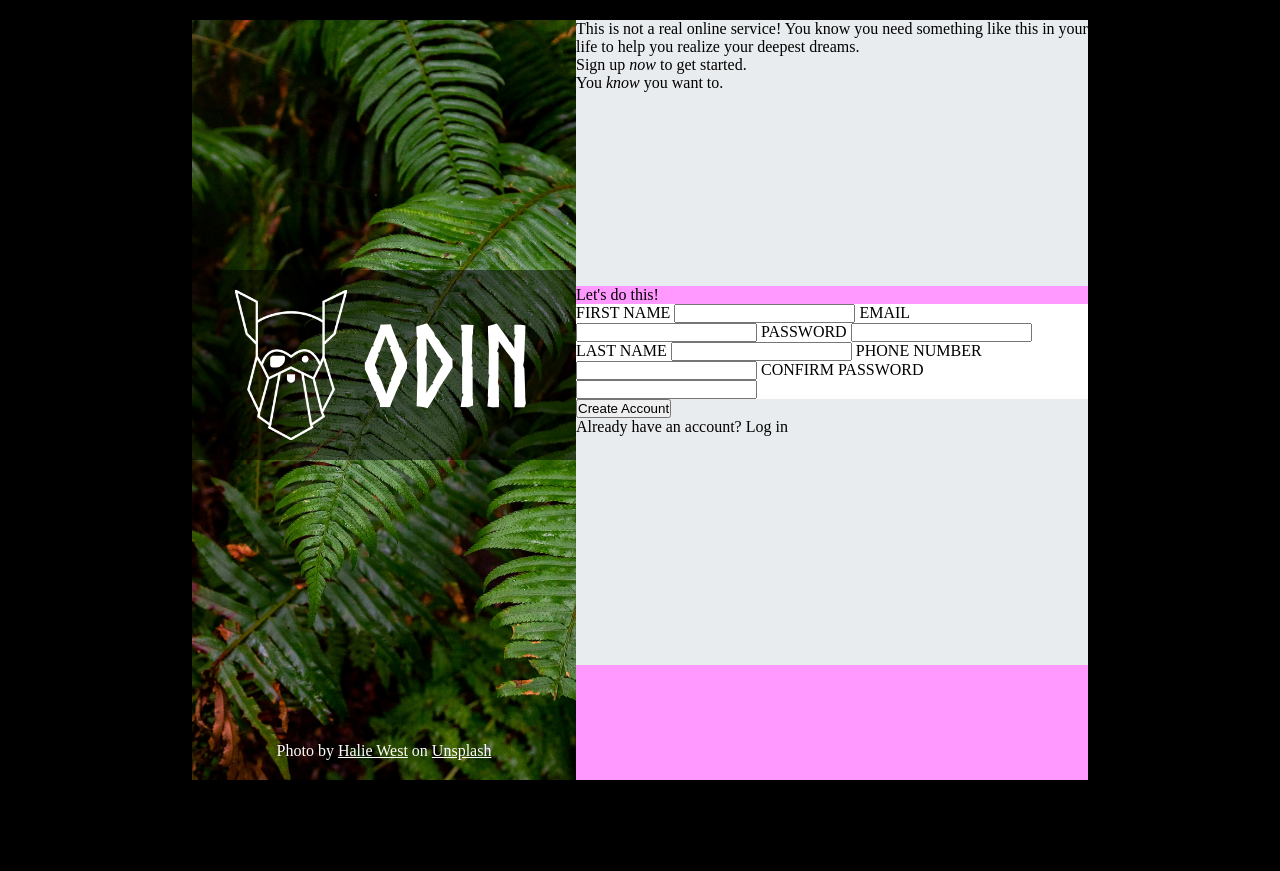
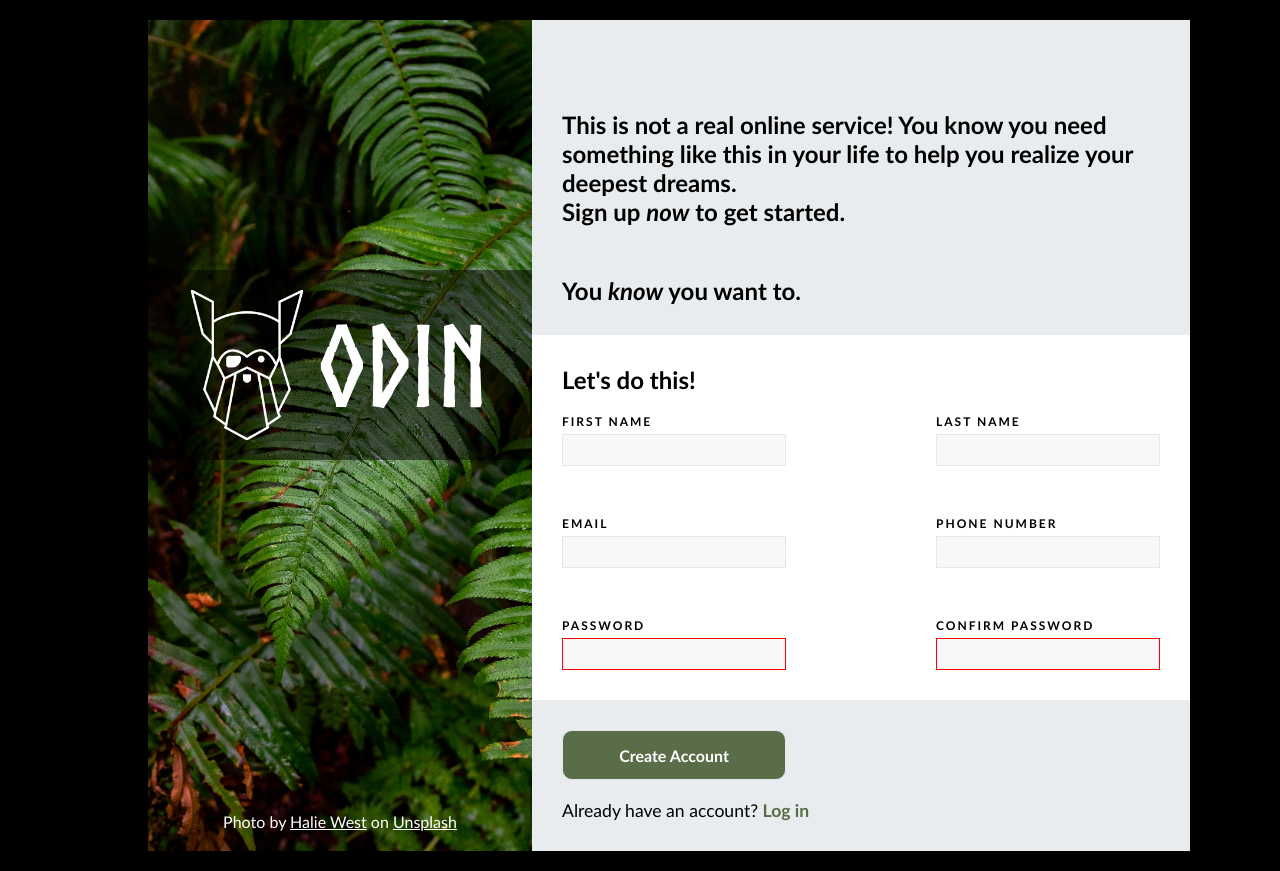
Before and after one commit to nyamashiro/sign-up-form, a plain HTML site: page index.html in a window 1280 px wide. Before the commit the page ends 800 px from the top, so only its background shows below. Drawn offline with Linux system fonts and the light colour scheme.

Commit message:
finish page styling

```diff
--- a/style.css
+++ b/style.css
@@ -7,12 +7,18 @@
 * {
   margin: 0;
   padding: 0;
+  box-sizing: border-box;
+  font-family: 'Gill Sans', 'Gill Sans MT', Calibri, 'Trebuchet MS', sans-serif;
+}
+
+:root {
+  --padding: 30px;
 }
 
 .container {
   display: flex;
   padding: 20px;
-  max-width: 70vw;
+  max-width: 80vw;
 }
 
 body {
@@ -67,22 +73,94 @@ a {
 }
 
 .content-container {
-  background-color: rgb(255, 152, 255);
   display: flex;
   flex-direction: column;
 }
 
 .header-container {
+  display: flex;
+  flex-direction: column;
   background-color: rgb(233, 236, 238);
-  min-height: 35%;
+  flex: 1;
+  justify-content: center;
+  gap: 50px;
+  padding: var(--padding);
+  padding-top: 90px;
+}
+
+p {
+  font-size: 1.5rem;
+  font-weight: bold;
+}
+
+.form-section {
+  background-color: rgb(255, 255, 255);
+  min-height: auto;
+  padding: var(--padding);
 }
 
 .form-container {
-  background-color: rgb(255, 255, 255);
-  min-height: 30%;
+  display: flex;
+  gap: 150px;
+  margin-top: 20px;
+}
+
+.left-column,
+.right-column {
+  display: flex;
+  flex-direction: column;
+  gap: 50px;
+}
+
+label {
+  display: flex;
+  flex-direction: column;
+  font-size: 0.75rem;
+  font-weight: bold;
+  letter-spacing: 2px;
+  gap: 5px;
+}
+
+input {
+  height: 2rem;
+  min-width: 14rem;
+  border: #E5E7EB solid 1px;
+  background-color: rgb(248, 248, 248);
+  padding: 10px;
 }
 
 .footer {
   background-color: rgb(233, 236, 238);
-  min-height: 35%;
+  flex: 1;
+  padding: var(--padding)
 }
+
+input:not([type=submit]):focus {
+  outline: none;
+  border: 1px solid rgb(62, 148, 197);
+  box-shadow: 2px 2px 7px rgb(41, 59, 70, 0.5);
+}
+
+input[type=password]:invalid, input[type=email]:invalid, input[type=tel]:invalid {
+  border: 1px solid red;
+}
+
+input[type=submit] {
+  font-weight: bold;
+  font-size: 1rem;
+  height: 50px;
+  background-color: #596D48;
+  border-radius: 10px;
+  color: white;
+}
+
+input + p {
+  font-size: 1.1rem;
+  margin-top: 20px;
+  font-weight: normal;
+}
+
+p > span {
+  font-weight: bold;
+  color: #596D48;
+}
```
